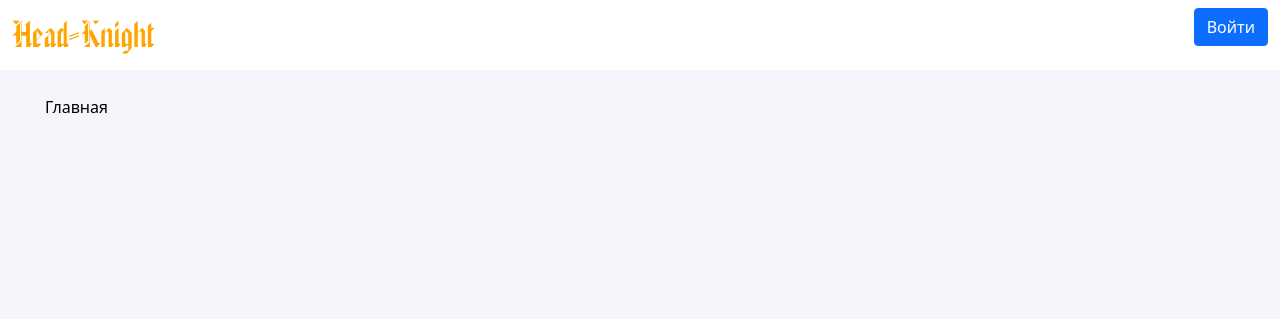
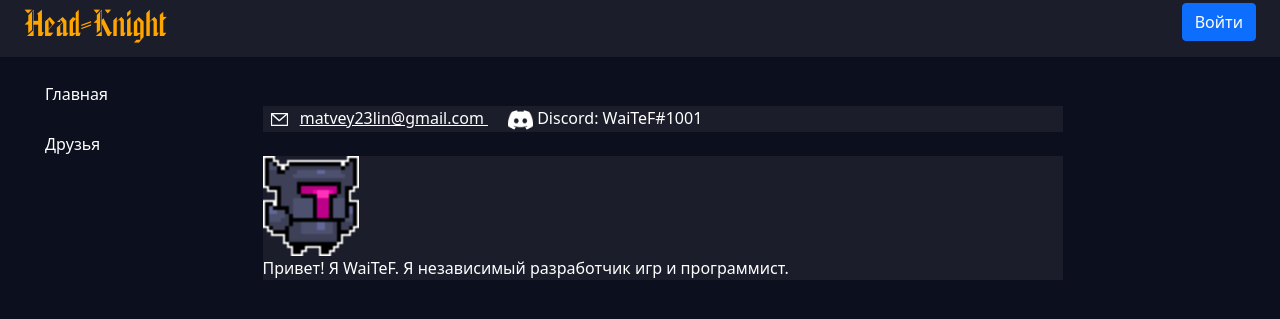
Before and after one commit to MatveyLinkov/Head-Knight, a Flask app: page /home in a window 1280 px wide. Shown: the top 319 px of the page. Run offline with Flask 2, Linux system fonts and the light colour scheme.

Commit message:
Обновление дизайна и добавление главной страницы

```diff
--- a/main.py
+++ b/main.py
@@ -27,7 +27,7 @@ def index():
 def home():
     db_sess = db_session.create_session()
     user = db_sess.query(User)
-    return render_template('base.html', title='Главная | Head-Knight', user=user, auth=False)
+    return render_template('home.html', title='Главная | Head-Knight', user=user, auth=False, home=True)
 
 
 @app.route('/register', methods=['GET', 'POST'])
--- a/static/css/style.css
+++ b/static/css/style.css
@@ -1,7 +1,12 @@
 body {
-    background: #F5F6FB
+    background: #0C0F1D
 }
-
+p {
+    color: white
+}
+div {
+    color: white
+}
 @font-face {
     font-family: "American TextC";
     src: url("../fonts/American TextC.ttf") format("truetype");
@@ -13,3 +18,19 @@ div.header_logo {
     font-size: 2rem;
     color: orange
 }
+div.head {
+    width: 100%;
+    margin: auto;
+    max-width: 80em;
+}
+div.root {
+    width: 800px;
+    margin: auto;
+    max-width: 50em;
+    background: #1B1D2A
+}
+div.container-fluid {
+    background: #1B1D2A;
+    display: flex;
+    height: inherit
+}
--- a/templates/base.html
+++ b/templates/base.html
@@ -10,11 +10,13 @@
 </head>
 <body style="bgcolor: #F5F6FB">
 <header>
-    <nav class="navbar navbar-light bg-white">
+        <div class="container-fluid">
+            <div class="head">
                 <div class="container-fluid">
                     <a href="/home" style="text-decoration: none">
-                <div class="header_logo" translate="no">Head-Knight</div>
+                        <div class="header_logo" translate="no" style="width: 100%">Head-Knight</div>
                     </a>
+                    <div style="width: 100%; margin: auto; max-width: 50em"></div>
                     {% if current_user.is_authenticated %}
                         <a class="navbar-brand" href="/logout">
                             {{ current_user.nickname }}
@@ -22,22 +24,38 @@
                     {% else %}
                         {% if not auth %}
                             <p>
-                        <a class="btn btn-primary" href="/login">Войти</a>
+                                <a class="btn btn-primary" href="/login" style="margin-top: 3px">
+                                    Войти
+                                </a>
                             </p>
                         {% endif %}
                     {% endif %}
                 </div>
-    </nav>
+            </div>
+        </div>
+    <div class="head">
         {% if not auth %}
             <div style="margin-top: 25px; margin-left: 45px">
-            <a href="home" style="text-decoration: none; color: black">Главная</a>
+                <a href="home" style="text-decoration: none; color: white">
+                    Главная
+                </a>
+                {% if home %}
+                    <div class="root"><img src="../static/images/email.svg" width="33" height="25">
+                        <a href="mailto:matvey23lin@gmail.com" style="color: white">
+                            matvey23lin@gmail.com
+                        </a>
+                        <img src="../static/images/discord.png" width="25" height="25" style="margin-left: 20px">
+                        <a>Discord: WaiTeF#1001</a>
                     </div>
                 {% endif %}
+                <a href="friends" style="text-decoration: none; color: white">
+                    Друзья
+                </a>
+        {% endif %}
+                {% block content %}{% endblock %}
+            </div>
+    </div>
 </header>
 <br>
-<!-- Begin page content -->
-<main role="main" class="container">
-    {% block content %}{% endblock %}
-</main>
 </body>
 </html>
--- /dev/null
+++ b/templates/home.html
@@ -0,0 +1,9 @@
+{% extends "base.html" %}
+
+{% block content %}
+
+<div class="root">
+    <img src="../static/images/knight копия.png" width="96" height="100"><br>
+    <p>Привет! Я WaiTeF. Я независимый разработчик игр и программист.</p>
+</div>
+{% endblock %}
--- a/templates/register.html
+++ b/templates/register.html
@@ -2,7 +2,7 @@
 
 {% block content %}
 <center>
-    <h1>Регистрация</h1>
+    <br><h1 style="color: white">Регистрация</h1>
 </center>
 <form action="" method="post">
     {{ form.hidden_tag() }}
```
Also changed, not shown: static/images/discord.png (added), static/images/email.svg (added), static/images/knight копия.png (added), static/images/knight.png (added), static/images/logo.png (added). Lines whose indentation alone changed are shown as unchanged.
